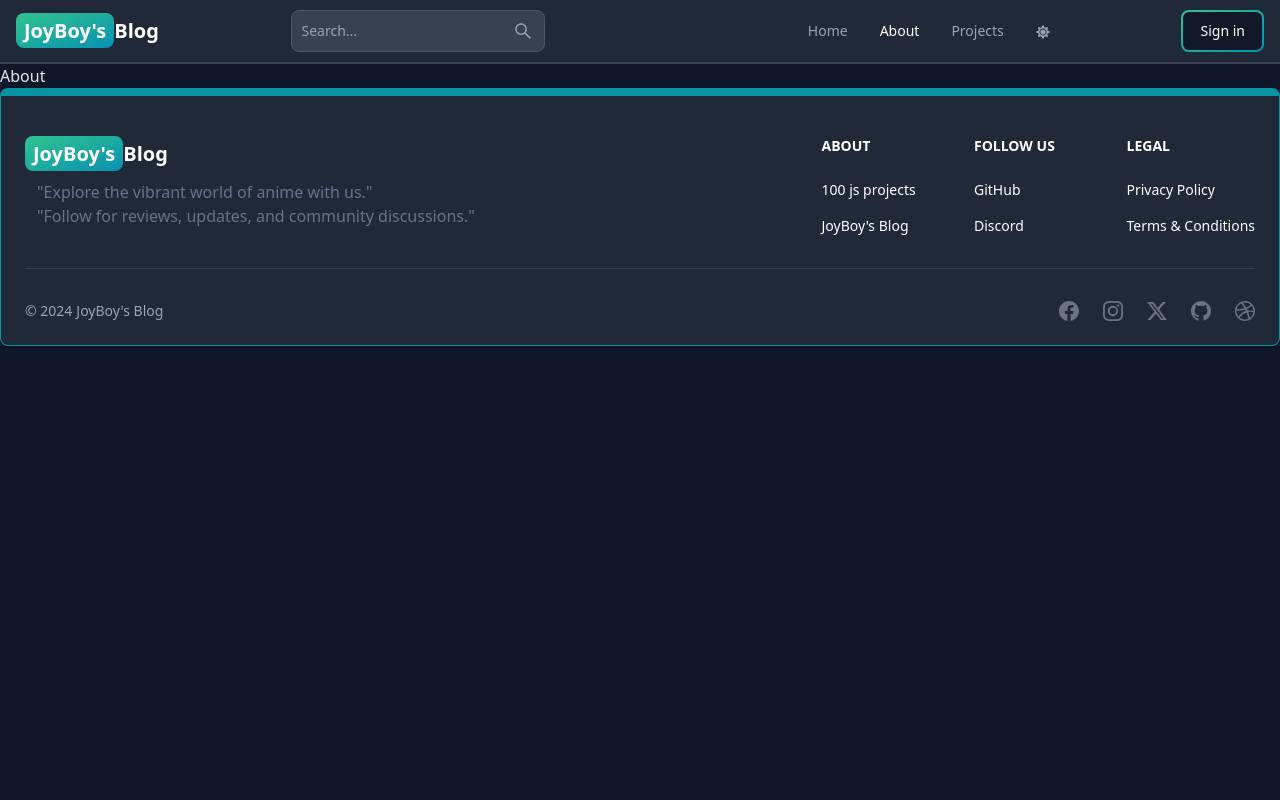
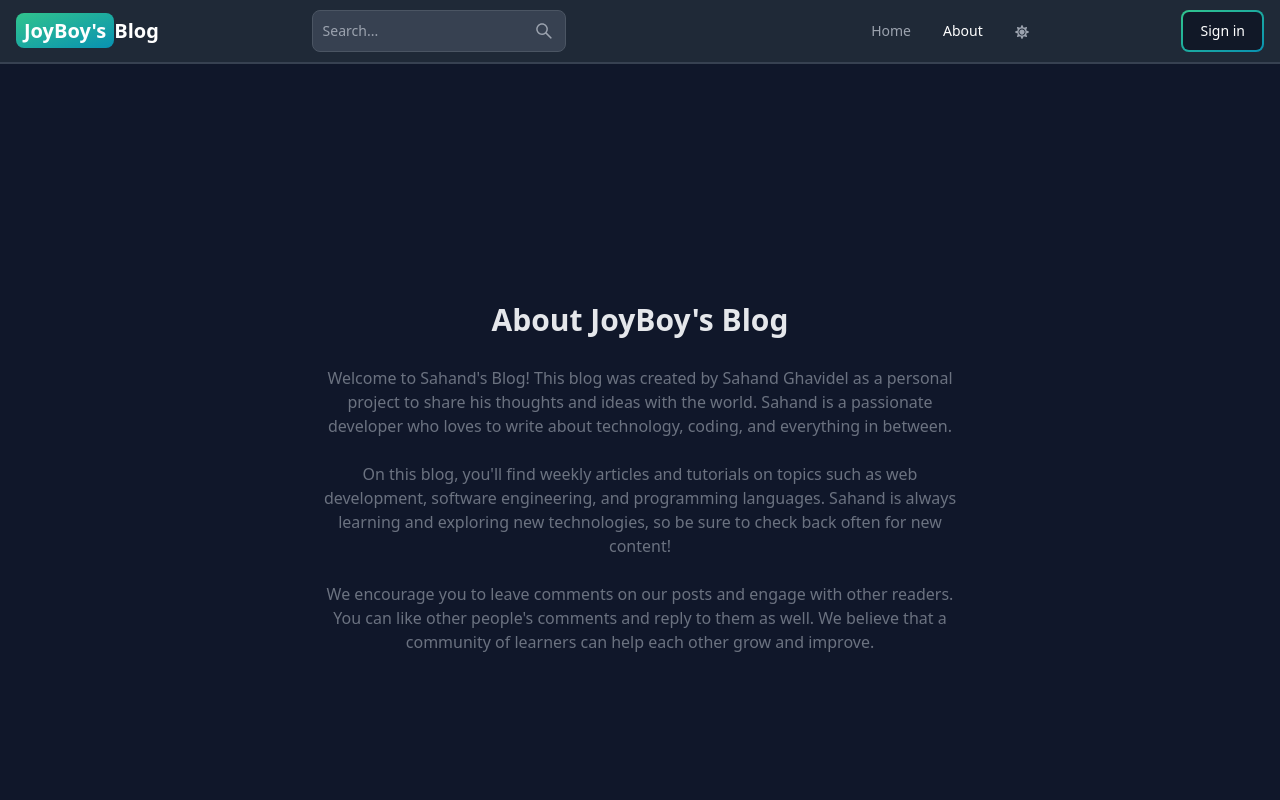
Before and after one commit to Asyedibrahim/MERN-Blog, a React (Vite) app in the folder client/: page /about in a window 1280 px wide. Shown: the top 800 px of the page. Built offline with nearby package versions, Linux system fonts and the light colour scheme; no server answers; a small style sheet from the web is missing.

Commit message:
completed about section

```diff
--- a/client/src/App.jsx
+++ b/client/src/App.jsx
@@ -2,7 +2,6 @@
 import Home from './pages/Home';
 import About from './pages/About';
 import Header from './components/Header';
-import Projects from './pages/Projects';
 import Dashboard from './pages/Dashboard';
 import SignIn from './pages/SignIn';
 import SignUp from './pages/SignUp';
@@ -28,8 +27,6 @@
 
         <Route path='/about' element={<About />} />
 
-        <Route path='/projects' element={<Projects />} />
-
         <Route element={<PrivateRoute />}>
           <Route path='/dashboard' element={<Dashboard />} />
         </Route>
--- a/client/src/components/Header.jsx
+++ b/client/src/components/Header.jsx
@@ -124,11 +124,6 @@
                     About
                 </Navbar.Link>
             </Link>
-            <Link to='/projects'>
-                <Navbar.Link active={path === '/projects'} as={'div'}>
-                    Projects
-                </Navbar.Link>
-            </Link>
             <Navbar.Link className='flex gap-1 cursor-pointer' onClick={() => dispatch(toogleTheme())}>
                 { theme === 'dark' ?  <FaSun className='mt-1'/> : <FaMoon className='mt-1'/> }
                 { theme === 'dark' ?  <span className='md:hidden'>Light Mode</span> : <span className='md:hidden'>Dark Mode</span> }
--- a/client/src/pages/About.jsx
+++ b/client/src/pages/About.jsx
@@ -2,6 +2,19 @@
 
 export default function About() {
   return (
-    <div>About</div>
+    <div className='min-h-screen flex items-center justify-center'>
+      <div className="max-w-2xl mx-auto p-3 text-center">
+        <div>
+          <h1 className='text-3xl font-semibold text-center my-7'>About JoyBoy's Blog</h1>
+          <div className="text-md text-gray-500 flex flex-col gap-6">
+            <p>Welcome to Sahand's Blog! This blog was created by Sahand Ghavidel as a personal project to share his thoughts and ideas with the world. Sahand is a passionate developer who loves to write about technology, coding, and everything in between.</p>
+
+            <p>On this blog, you'll find weekly articles and tutorials on topics such as web development, software engineering, and programming languages. Sahand is always learning and exploring new technologies, so be sure to check back often for new content!</p>
+
+            <p>We encourage you to leave comments on our posts and engage with other readers. You can like other people's comments and reply to them as well. We believe that a community of learners can help each other grow and improve.</p>
+          </div>
+        </div>
+      </div>
+    </div>
   )
 }
--- a/client/src/pages/CreatePost.jsx
+++ b/client/src/pages/CreatePost.jsx
@@ -99,6 +99,7 @@
               <option value="shonen">Shonen</option>
               <option value="adventure">Adventure</option>
               <option value="sports">Sports</option>
+              <option value="romantic">Romantic</option>
               <option value="horror">Horror</option>
             </Select>
           </div>
--- a/client/src/pages/Projects.jsx
+++ /dev/null
@@ -1,7 +0,0 @@
-import React from 'react'
-
-export default function Projects() {
-  return (
-    <div>Projects</div>
-  )
-}
--- a/client/src/pages/Search.jsx
+++ b/client/src/pages/Search.jsx
@@ -137,6 +137,7 @@
                         <option value='shonen'>Shonen</option>
                         <option value='adventure'>Adventure</option>
                         <option value='sports'>Sports</option>
+                        <option value="romantic">Romantic</option>
                         <option value='horror'>Horror</option>
                     </Select>
                 </div>
--- a/client/src/pages/UpdatePost.jsx
+++ b/client/src/pages/UpdatePost.jsx
@@ -125,6 +125,7 @@
               <option value="shonen">Shonen</option>
               <option value="adventure">Adventure</option>
               <option value="sports">Sports</option>
+              <option value="romantic">Romantic</option>
               <option value="horror">Horror</option>
             </Select>
           </div>
```
